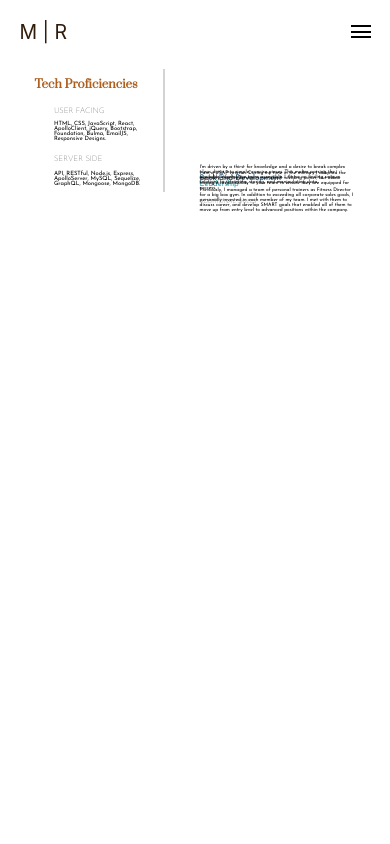
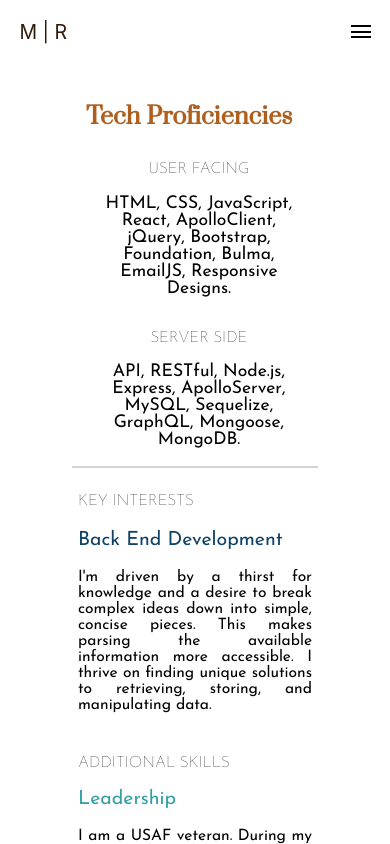
Before and after one commit to mrogers23458/React-Portfolio-v2, a React (Create React App) app: page /experience in a window 390 px wide. Built offline with nearby package versions, Linux system fonts and the light colour scheme.

Commit message:
added media queries for mobile on exp page

```diff
--- a/src/App.css
+++ b/src/App.css
@@ -681,5 +681,83 @@
     width: 30vw;
   }
 
+/* exp page */
+  .experience-page-box {
+    display: flex;
+    flex-direction: column;
+    margin-top: 20vh;
+  }
 
+  .exp-box {
+    display: flex;
+    flex-direction: row;
+    flex-wrap: wrap;
+    border-right: none;
+    width: 60vw;
+    border-bottom: 2px solid lightgray;
+  }
+
+  .exp-header-text {
+    font-size: 6vw;
+  }
+
+  .front-exp-header {
+    font-size: 4vw;
+    text-align: center;
+  }
+
+  .front-exp-text {
+    font-size: 4.5vw;
+    text-align: center;
+  }
+  .back-exp-header {
+    font-size: 4vw;
+    text-align: center;
+  }
+
+  .back-exp-text {
+    font-size: 4.5vw;
+    text-align: center;
+  }
+
+  .skills-box {
+    width: 60vw;
+  }
+
+  .int-header {
+    font-size: 4vw;
+    margin-top: 3vh;
+  }
+
+  .int-sub-header {
+    font-size: 5vw;
+    margin-top: 1vh;
+  }
+
+  .int-text {
+  font-size: 4vw;
+  text-align: justify;
+  margin-top: 1vh;
+  }
+
+  .add-header {
+    font-size: 4vw;
+  }
+
+  .add-sub-header {
+    font-size: 5vw;
+    margin-top: -1vh;
+  }
+
+  .add-text1 {
+  font-size: 4vw;
+  text-align: justify;
+  margin-top: 1vh;
+  }
+
+  .add-text2 {
+  font-size: 4vw;
+  text-align: justify;
+  margin-top: 1vh;
+  }
 }
```
